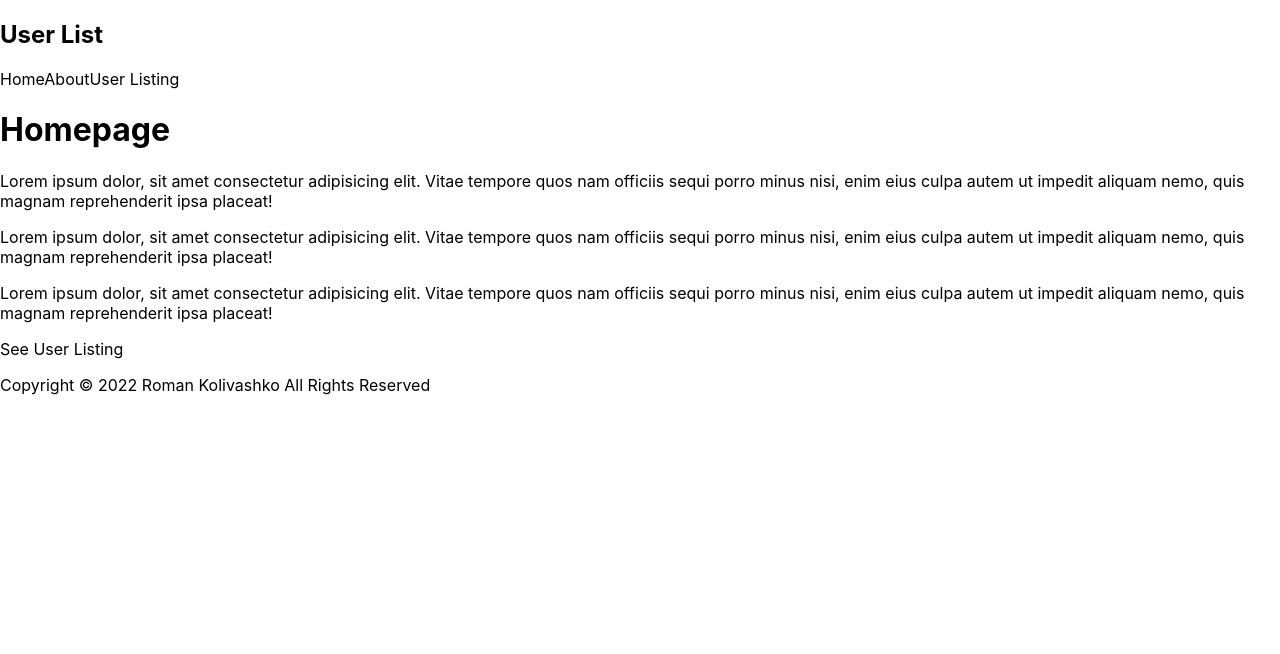
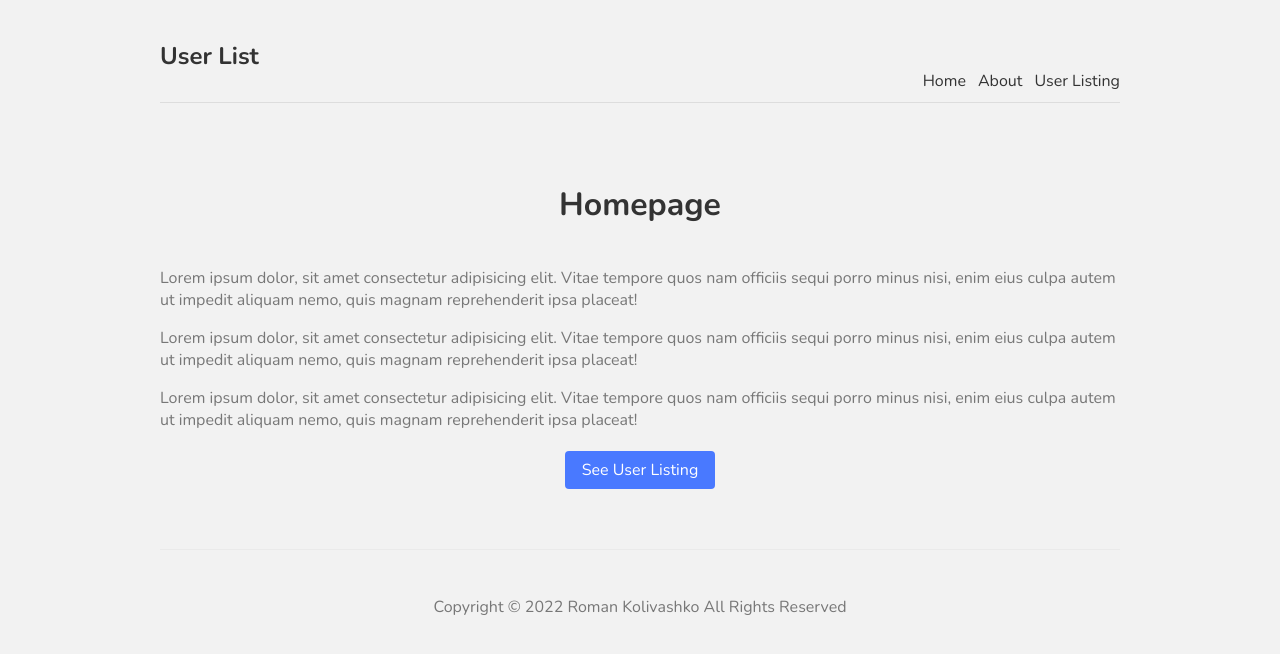
Before and after one commit to romankolivashko/contact-list, a Next.js app: page / in a window 1280 px wide. Shown: the top 654 px of the page. Built offline with nearby package versions, Linux system fonts and the light colour scheme.

Commit message:
Added custom style modules

```diff
--- a/components/Footer.js
+++ b/components/Footer.js
@@ -1,8 +1,8 @@
 const Footer = () => {
   return (
-    <div>
+    <footer>
       <p>Copyright &copy; {(new Date().getFullYear())} Roman Kolivashko All Rights Reserved</p>
-    </div>
+    </footer>
    );
 }
 
--- a/pages/index.js
+++ b/pages/index.js
@@ -8,12 +8,12 @@
 export default function Home() {
   return (
    <div>
-     <h1>Homepage</h1>
-     <p>Lorem ipsum dolor, sit amet consectetur adipisicing elit. Vitae tempore quos nam officiis sequi porro minus nisi, enim eius culpa autem ut impedit aliquam nemo, quis magnam reprehenderit ipsa placeat!</p>
-     <p>Lorem ipsum dolor, sit amet consectetur adipisicing elit. Vitae tempore quos nam officiis sequi porro minus nisi, enim eius culpa autem ut impedit aliquam nemo, quis magnam reprehenderit ipsa placeat!</p>
-     <p>Lorem ipsum dolor, sit amet consectetur adipisicing elit. Vitae tempore quos nam officiis sequi porro minus nisi, enim eius culpa autem ut impedit aliquam nemo, quis magnam reprehenderit ipsa placeat!</p>
+     <h1 className={styles.title}>Homepage</h1>
+     <p className={styles.text}>Lorem ipsum dolor, sit amet consectetur adipisicing elit. Vitae tempore quos nam officiis sequi porro minus nisi, enim eius culpa autem ut impedit aliquam nemo, quis magnam reprehenderit ipsa placeat!</p>
+     <p className={styles.text}>Lorem ipsum dolor, sit amet consectetur adipisicing elit. Vitae tempore quos nam officiis sequi porro minus nisi, enim eius culpa autem ut impedit aliquam nemo, quis magnam reprehenderit ipsa placeat!</p>
+     <p className={styles.text}>Lorem ipsum dolor, sit amet consectetur adipisicing elit. Vitae tempore quos nam officiis sequi porro minus nisi, enim eius culpa autem ut impedit aliquam nemo, quis magnam reprehenderit ipsa placeat!</p>
      <Link href="/users">
-      <a>See User Listing</a>
+      <a className={styles.btn}>See User Listing</a>
      </Link>
    </div>
   )
--- a/styles/Home.module.css
+++ b/styles/Home.module.css
@@ -1,116 +1,18 @@
-.container {
-  padding: 0 2rem;
-}
-
-.main {
-  min-height: 100vh;
-  padding: 4rem 0;
-  flex: 1;
-  display: flex;
-  flex-direction: column;
-  justify-content: center;
-  align-items: center;
-}
-
-.footer {
-  display: flex;
-  flex: 1;
-  padding: 2rem 0;
-  border-top: 1px solid #eaeaea;
-  justify-content: center;
-  align-items: center;
-}
-
-.footer a {
-  display: flex;
-  justify-content: center;
-  align-items: center;
-  flex-grow: 1;
-}
-
-.title a {
-  color: #0070f3;
-  text-decoration: none;
-}
-
-.title a:hover,
-.title a:focus,
-.title a:active {
-  text-decoration: underline;
-}
-
 .title {
-  margin: 0;
-  line-height: 1.15;
-  font-size: 4rem;
-}
-
-.title,
-.description {
+  color: #333;
+  padding-bottom: 20px;
   text-align: center;
 }
-
-.description {
-  margin: 4rem 0;
-  line-height: 1.5;
-  font-size: 1.5rem;
+.text {
+  color: #777;
 }
-
-.code {
-  background: #fafafa;
-  border-radius: 5px;
-  padding: 0.75rem;
-  font-size: 1.1rem;
-  font-family: Menlo, Monaco, Lucida Console, Liberation Mono, DejaVu Sans Mono,
-    Bitstream Vera Sans Mono, Courier New, monospace;
+.btn {
+  display: block;
+  width: 150px;
+  padding: 8px 0;
+  margin: 20px auto;
+  background: #4979ff;
+  border-radius: 4px;
+  color: white;
+  text-align: center;
 }
-
-.grid {
-  display: flex;
-  align-items: center;
-  justify-content: center;
-  flex-wrap: wrap;
-  max-width: 800px;
-}
-
-.card {
-  margin: 1rem;
-  padding: 1.5rem;
-  text-align: left;
-  color: inherit;
-  text-decoration: none;
-  border: 1px solid #eaeaea;
-  border-radius: 10px;
-  transition: color 0.15s ease, border-color 0.15s ease;
-  max-width: 300px;
-}
-
-.card:hover,
-.card:focus,
-.card:active {
-  color: #0070f3;
-  border-color: #0070f3;
-}
-
-.card h2 {
-  margin: 0 0 1rem 0;
-  font-size: 1.5rem;
-}
-
-.card p {
-  margin: 0;
-  font-size: 1.25rem;
-  line-height: 1.5;
-}
-
-.logo {
-  height: 1em;
-  margin-left: 0.5rem;
-}
-
-@media (max-width: 600px) {
-  .grid {
-    width: 100%;
-    flex-direction: column;
-  }
-}
--- a/styles/globals.css
+++ b/styles/globals.css
@@ -1,16 +1,37 @@
-html,
+@import url('https://fonts.googleapis.com/css2?family=Nunito:wght@300;400;600;700&display=swap');
+
 body {
-  padding: 0;
-  margin: 0;
-  font-family: -apple-system, BlinkMacSystemFont, Segoe UI, Roboto, Oxygen,
-    Ubuntu, Cantarell, Fira Sans, Droid Sans, Helvetica Neue, sans-serif;
+  background: #f2f2f2;
+  color: #333;
+  font-family: "Nunito";
 }
-
 a {
-  color: inherit;
+  color: #333;
   text-decoration: none;
 }
-
-* {
-  box-sizing: border-box;
+.content {
+  max-width: 960px;
+  margin: 0 auto;
 }
+nav {
+  margin: 10px auto 80px;
+  padding: 10px 0;
+  display: flex;
+  justify-content: flex-end;
+  align-items: flex-end;
+  border-bottom: 1px solid #ddd;
+}
+nav a {
+  margin-left: 12px;
+}
+nav .logo {
+  margin-right: auto;
+}
+footer {
+  display: block;
+  text-align: center;
+  padding: 30px 0;
+  margin-top: 60px;
+  color: #777;
+  border-top: 1px solid #eaeaea;
+}
```
Also changed, not shown: styles/Users.module.css (added).
